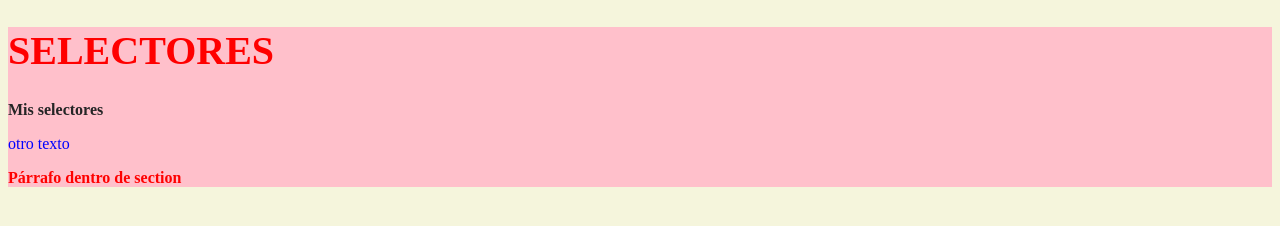
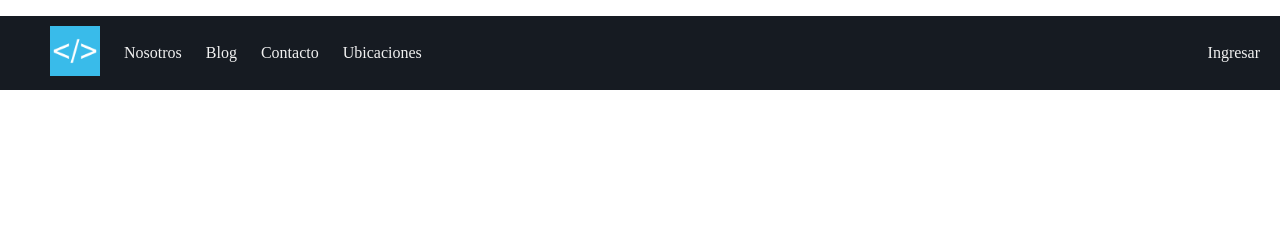
Before and after one commit to kareneuvm/superFrontEnd, a plain HTML site: page index.html in a window 1280 px wide. Drawn offline with Linux system fonts and the light colour scheme.

Commit message:
menu básico

```diff
--- a/css/main.css
+++ b/css/main.css
@@ -1,28 +1,28 @@
-/* selector universal */
-*{
-    color: #252526;
+/* MENU PRINCIPAL */
+body{
+    margin: 0;
 }
-/* selector por nombre de la etiqueta */
-body{
-    background-color: beige;
+.menu-principal{
+    background-color: #161B22;
+    color: #f1f1f1;
 }
-h1{
-    font-size: 40px;
+.menu-principal_logo{
+    width: 50px;
 }
-p{
-    font-weight: 700;
+.menu-principal ul{
+    list-style: none;
 }
-/* selectores de padre a hijo */
-/* section p{
-    color: red;
-} */
-div div div{
-    background-color: pink;
+.menu-principal_item{
+    display: inline-block;
+    cursor: pointer;
+    margin: 10px;
 }
-/* clases e identificadores */
-.letra-roja{
-    color: red;
+.menu-principal_item--arriba{
+    position: relative;
+    top: -18px;
 }
-#otro-texto{
-    color: blue;
+.menu-principal_item--derecha{
+    position: absolute;
+    right: 10px;
+    top: 34px;
 }
--- a/index.html
+++ b/index.html
@@ -5,22 +5,19 @@
     <meta http-equiv="X-UA-Compatible" content="IE=edge">
     <meta name="viewport" content="width=device-width, initial-scale=1.0">
     <link rel="stylesheet" href="css/main.css">
-    <title>SELECTORES</title>
+    <title>MENU</title>
 </head>
 <body>
-    <div>
-        <div>
-            <div>
-                <div>
-                    <h1 class="letra-roja">SELECTORES</h1>
-                    <p>Mis selectores</p>
-                    <div id="otro-texto">otro texto</div>
-                </div>
-                <section>
-                    <p class="letra-roja">Párrafo dentro de section</p>
-                </section>
-            </div>
-        </div>
-    </div>
+    <!-- MENU PRINCIPAL -->
+    <nav class="menu-principal">
+        <ul>
+            <li class="menu-principal_item"><img class="menu-principal_logo" src="images/logo.png" alt="logo"></li>
+            <li class="menu-principal_item menu-principal_item--arriba">Nosotros</li>
+            <li class="menu-principal_item menu-principal_item--arriba">Blog</li>
+            <li class="menu-principal_item menu-principal_item--arriba">Contacto</li>
+            <li class="menu-principal_item menu-principal_item--arriba">Ubicaciones</li>
+            <li class="menu-principal_item menu-principal_item--derecha">Ingresar</li>
+        </ul>
+    </nav>
 </body>
 </html>
```
Also changed, not shown: images/logo.png (added).
